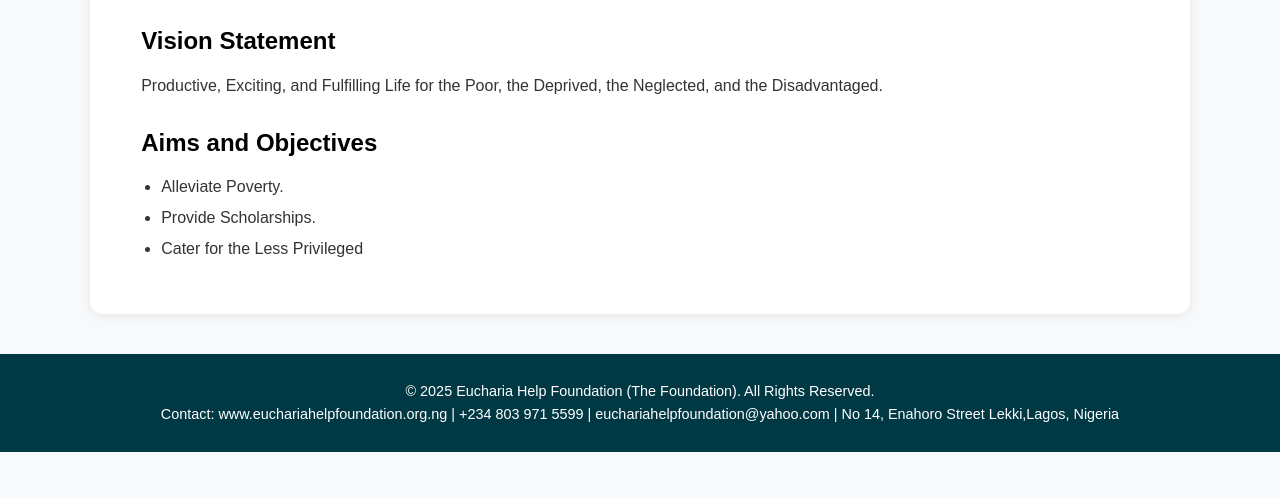
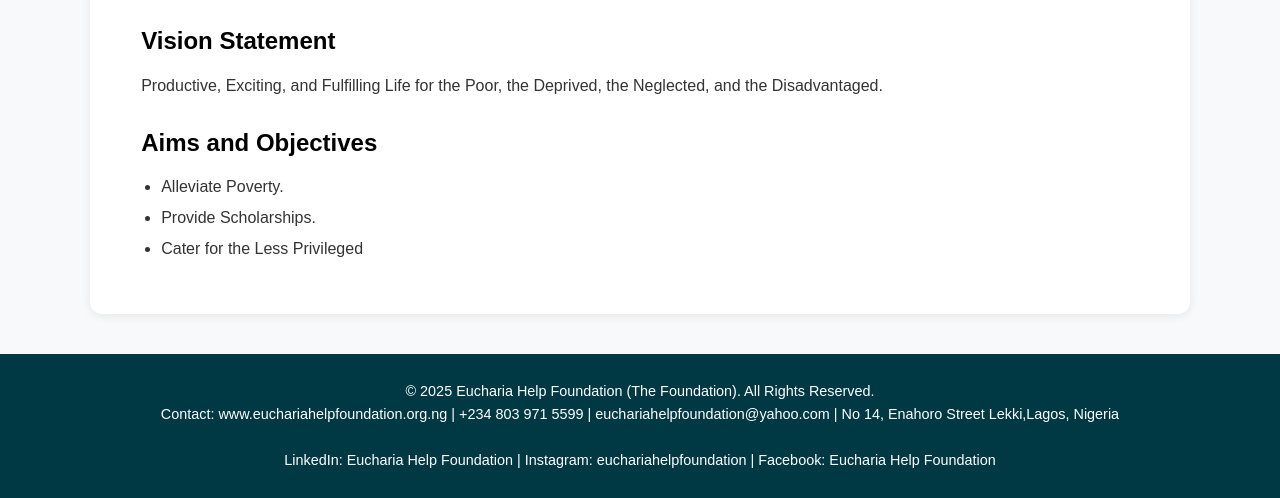
Before and after one commit to Gela347/eucharia_help_foundation, a plain HTML site: page index.html in a window 1280 px wide. Shown: the part 754-1252 px from the top of the page. Before the commit the page ends 1206 px from the top, so only its background shows below. Drawn offline with Linux system fonts and the light colour scheme.

Commit message:
Update index.html

```diff
--- a/index.html
+++ b/index.html
@@ -62,6 +62,8 @@
   <footer>
     <p>&copy; 2025 Eucharia Help Foundation (The Foundation). All Rights Reserved.</p>
     <p>Contact: www.euchariahelpfoundation.org.ng | +234 803 971 5599 | euchariahelpfoundation@yahoo.com | No 14, Enahoro Street Lekki,Lagos, Nigeria</p>
+     </br>
+    <p>LinkedIn: Eucharia Help Foundation | Instagram: euchariahelpfoundation | Facebook: Eucharia Help Foundation</p>
   </footer>
   <script src="script.js"></script>
 </body>
```
